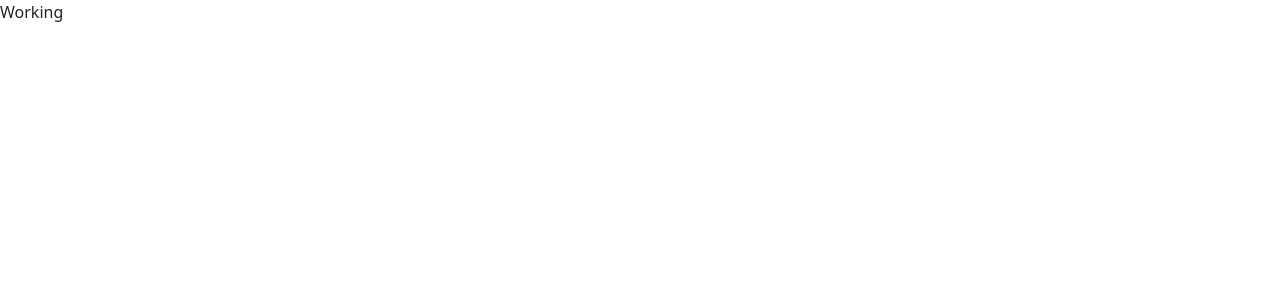
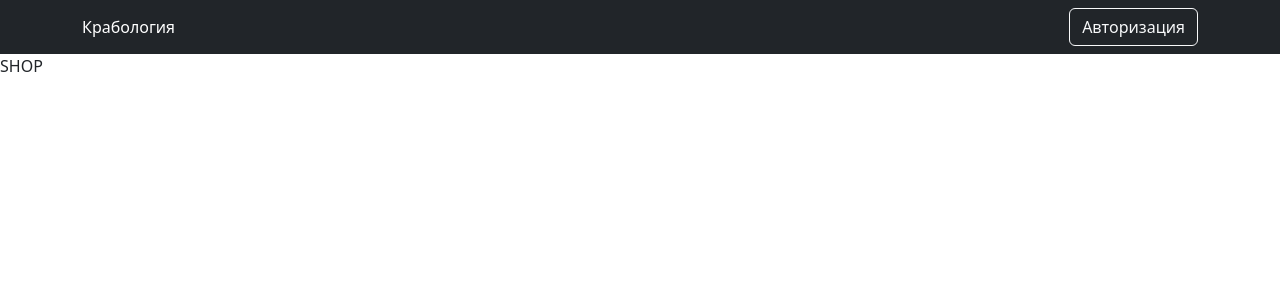
Before and after one commit to Krabec/online-store, a React (Create React App) app in the folder client/: page / in a window 1280 px wide. Shown: the top 300 px of the page. Built offline with nearby package versions, Linux system fonts and the light colour scheme.

Commit message:
adding: routers, global state and navbar

```diff
--- a/client/src/App.js
+++ b/client/src/App.js
@@ -1,8 +1,13 @@
-function App() {
+import { BrowserRouter } from "react-router-dom";
+import AppRouter from "./components/AppRouter";
+import NavBar from "./components/NavBar";
+
+const App = () => {
   return (
-    <div className="App">
-      Working
-    </div>
+      <BrowserRouter>
+        <NavBar />
+        <AppRouter />
+      </BrowserRouter>
   );
 }
 
--- /dev/null
+++ b/client/src/components/AppRouter.js
@@ -0,0 +1,24 @@
+import React, { useContext } from "react";
+import {Routes, Route, Navigate} from 'react-router-dom'
+import { authRoutes, publicRoutes } from "../routes";
+import { Context } from "../index";
+
+
+const AppRouter = () => {
+    const {user} = useContext(Context)
+
+    console.log(user)
+    return(
+        <Routes>
+            {user.isAuth && authRoutes.map(({path, Component}) =>
+                <Route key={path} path={path} element={Component} exact/>
+            )}
+            {publicRoutes.map(({path, Component}) =>
+                <Route key={path} path={path} element={Component} exact/>
+            )}
+            <Route path="*" element={<Navigate to="/" replace />}/>
+        </Routes>
+    )
+}
+
+export default AppRouter;
--- /dev/null
+++ b/client/src/components/NavBar.js
@@ -0,0 +1,33 @@
+import { useContext } from "react";
+import { Context } from "../index";
+import Container from 'react-bootstrap/Container';
+import Nav from 'react-bootstrap/Nav';
+import Navbar from 'react-bootstrap/Navbar';
+import {Button} from 'react-bootstrap'
+import { NavLink } from "react-router-dom";
+import { SHOP_ROUTE } from "../utils/consts";
+import {observer} from "mobx-react-lite"
+
+const NavBar = observer(() => {
+    const {user} = useContext(Context)
+
+    return(
+        <Navbar bg="dark" data-bs-theme="dark">
+         <Container>
+            <NavLink style={{color: 'white', textDecoration: 'none'}} to={SHOP_ROUTE}>Крабология</NavLink>
+            {user.isAuth ?
+                <Nav className="ml-auto">
+                    <Button variant={"outline-light"}>Админ панель</Button>
+                    <Button style={{marginLeft: '7px'}} variant={"outline-light"}>Выйти</Button>
+                </Nav>
+                :
+                <Nav className="ml-auto">
+                    <Button variant={"outline-light"} onClick={() => user.setIsAuth(true)}>Авторизация</Button>
+                </Nav>
+            }
+         </Container>
+        </Navbar>
+    )
+})
+
+export default NavBar;
--- a/client/src/index.js
+++ b/client/src/index.js
@@ -1,10 +1,19 @@
-import React from 'react';
+import React, { createContext } from 'react';
 import ReactDOM from 'react-dom/client';
 import App from './App';
+import UserStore from './store/UserStore';
+import DeviceStore from './store/DeviceStore';
+
+export const Context = createContext(null)
 
 const root = ReactDOM.createRoot(document.getElementById('root'));
 root.render(
-  <React.StrictMode>
-    <App />
-  </React.StrictMode>
+  <Context.Provider value={{
+    user: new UserStore(),
+    device: new DeviceStore()
+  }}>
+    <React.StrictMode>
+      <App />
+    </React.StrictMode>
+  </Context.Provider>
 );
--- /dev/null
+++ b/client/src/routes.js
@@ -0,0 +1,36 @@
+import Admin from './pages/Admin'
+import Basket from './pages/Basket'
+import Shop from './pages/Shop'
+import Auth from './pages/Auth'
+import DevicePage from './pages/DevicePage'
+import {ADMIN_ROUTE, BASKET_ROUTE, LOGIN_ROUTE, REGISTRATION_ROUTE, DEVICE_ROUTE, SHOP_ROUTE} from './utils/consts'
+
+export const authRoutes = [
+    {
+        path: ADMIN_ROUTE,
+        Component: <Admin />
+    },
+    {
+        path: BASKET_ROUTE,
+        Component: <Basket />
+    },
+]
+
+export const publicRoutes = [
+    {
+        path: SHOP_ROUTE,
+        Component: <Shop />
+    },
+    {
+        path: LOGIN_ROUTE,
+        Component: <Auth />
+    },
+    {
+        path: REGISTRATION_ROUTE,
+        Component: <Auth />
+    },
+    {
+        path: DEVICE_ROUTE + '/:id',
+        Component: <DevicePage />
+    },
+]
--- /dev/null
+++ b/client/src/store/DeviceStore.js
@@ -0,0 +1,44 @@
+import {makeAutoObservable} from "mobx"
+
+export default class DeviceStore {
+    constructor() {
+        this._types = [
+            {id: 1, name: 'Холодильники'},
+            {id: 2, name: 'Смартфоны'}
+        ]
+        this._brands = [
+            {id: 1, name: 'Samsung'},
+            {id: 2, name: 'Apple'}
+        ]
+        this._devices = [
+            {id: 1, name: 'Iphone 12 Pro', price: 25000, rating: 5, img: 'https://hellocentr.ru/upload/iblock/e00/v5857brooqkpyqur760dxteam0xih53v.jpg' },
+            {id: 2, name: 'Iphone 12 Pro', price: 25000, rating: 5, img: 'https://hellocentr.ru/upload/iblock/e00/v5857brooqkpyqur760dxteam0xih53v.jpg' },
+            {id: 3, name: 'Iphone 12 Pro', price: 25000, rating: 5, img: 'https://hellocentr.ru/upload/iblock/e00/v5857brooqkpyqur760dxteam0xih53v.jpg' },
+            {id: 4, name: 'Iphone 12 Pro', price: 25000, rating: 5, img: 'https://hellocentr.ru/upload/iblock/e00/v5857brooqkpyqur760dxteam0xih53v.jpg' },
+        ]
+        makeAutoObservable(this)
+    }
+
+    setTypes(types) {
+        this._types = types
+    }
+
+    setBrands(brands) {
+        this._brands = brands
+    }
+
+    setDevices(devices) {
+        this._device = devices
+    }
+
+    get types() {
+        return this._types
+    }
+
+    get brands() {
+        return this._brands
+    }
+    get device() {
+        return this._devices
+    }
+}
--- /dev/null
+++ b/client/src/store/UserStore.js
@@ -0,0 +1,25 @@
+import {makeAutoObservable} from "mobx"
+
+export default class UserStore {
+    constructor() {
+        this._isAuth = false
+        this._user = {}
+        makeAutoObservable(this)
+    }
+
+    setIsAuth(bool) {
+        this._isAuth = bool
+    }
+
+    setUser(user) {
+        this._isAuth = user
+    }
+
+    get isAuth() {
+        return this._isAuth
+    }
+
+    get user() {
+        return this._user
+    }
+}
--- /dev/null
+++ b/client/src/utils/consts.js
@@ -0,0 +1,6 @@
+export const ADMIN_ROUTE = '/admin'
+export const LOGIN_ROUTE = '/login'
+export const REGISTRATION_ROUTE = '/registration'
+export const SHOP_ROUTE = '/'
+export const BASKET_ROUTE = '/basket'
+export const DEVICE_ROUTE = '/device'
```
